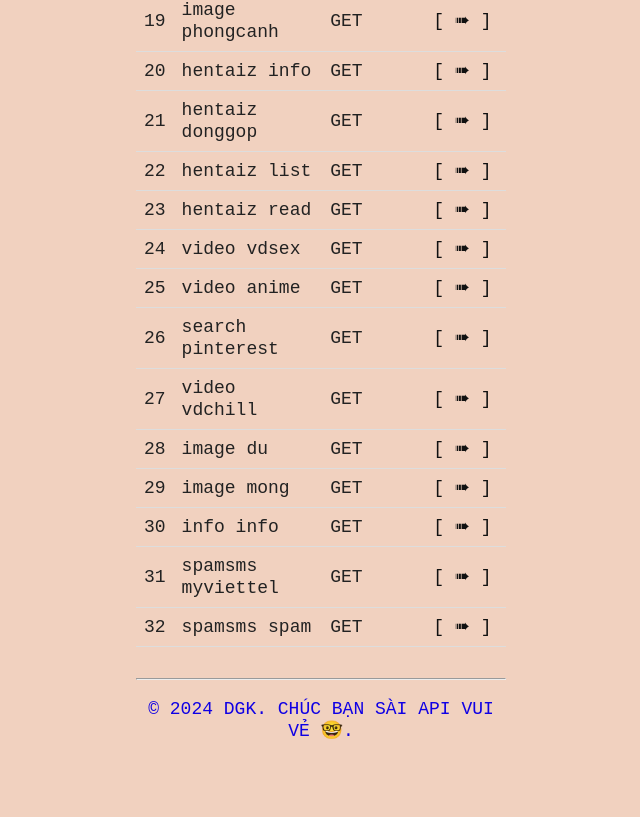
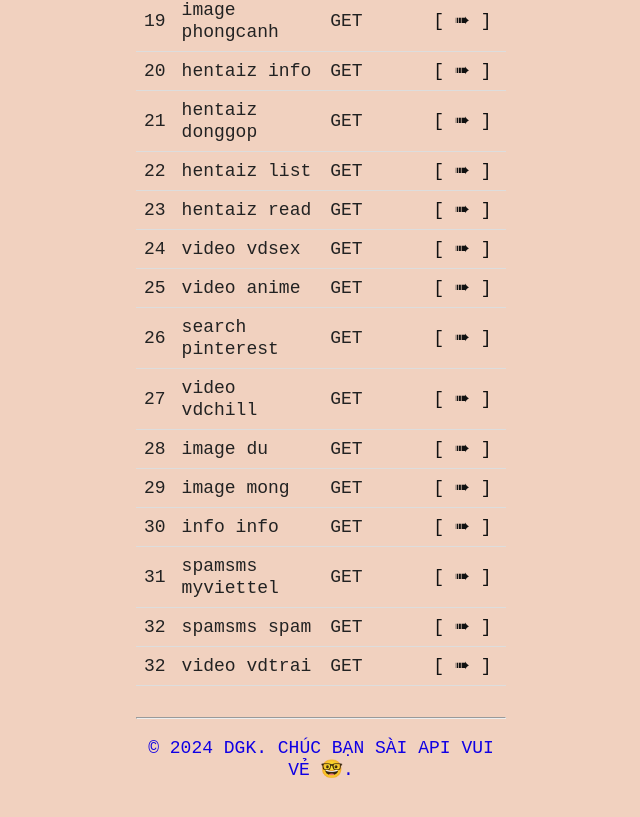
Before and after one commit to khanhdayr002/api-tonghop, a website: page index.html in a window 1280 px wide. Shown: the part 1267-2084 px from the top of the page, without its empty margins (319-959 px from the left). Before the commit the page ends 2059 px from the top, so only its background shows below. Drawn offline with Linux system fonts and the light colour scheme.

Commit message:
Update index.html

```diff
--- a/index.html
+++ b/index.html
@@ -541,6 +541,12 @@
             <td>GET</td>
             <td><a href="/sms/:type">[ ➠ ]</a></td>
           </tr>
+            </tr>
+          <td>32</td>
+            <td>video vdtrai</td>
+            <td>GET</td>
+            <td><a href="video/vdtrai">[ ➠ ]</a></td>
+          </tr>
         </table>
         <br>
         <hr>
```
